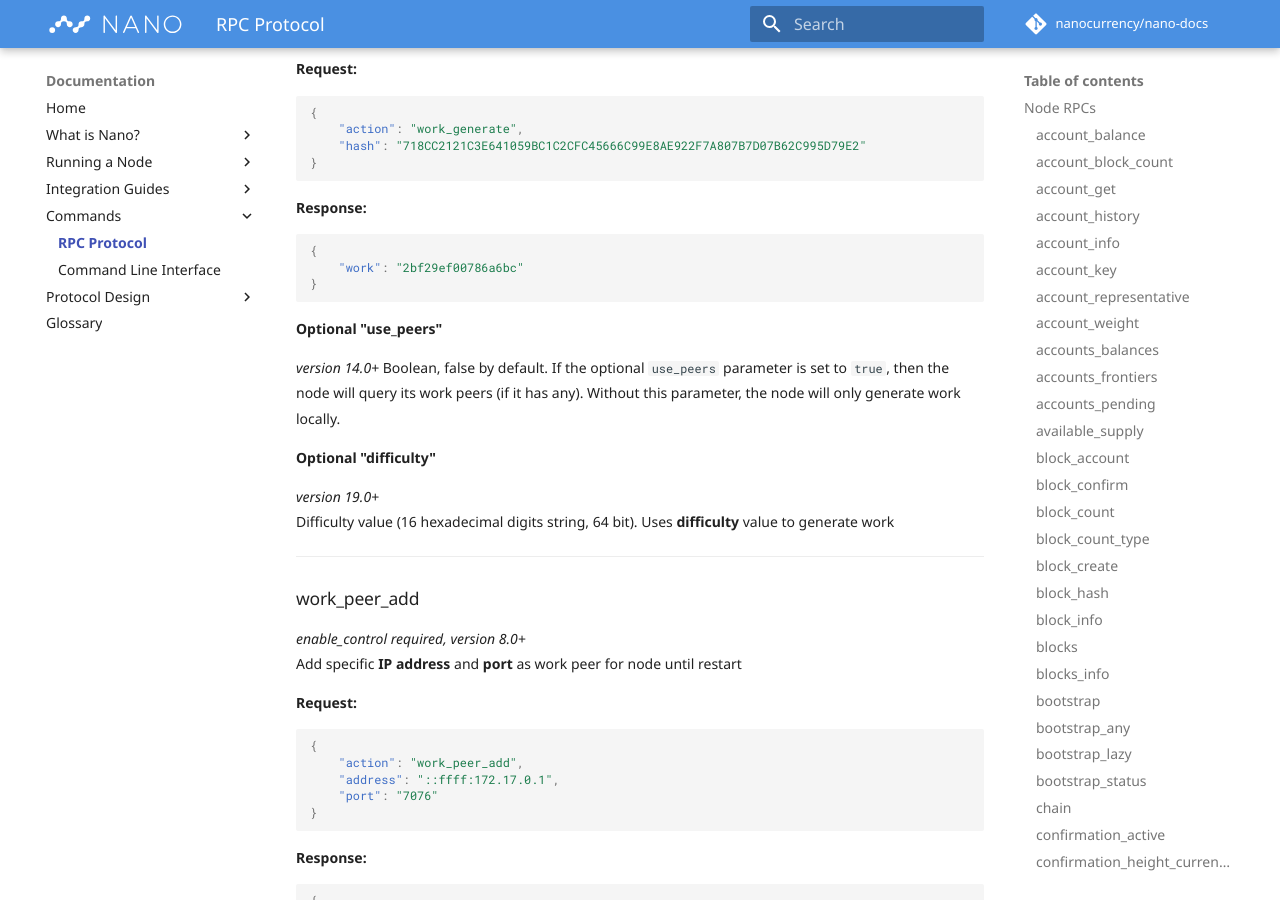
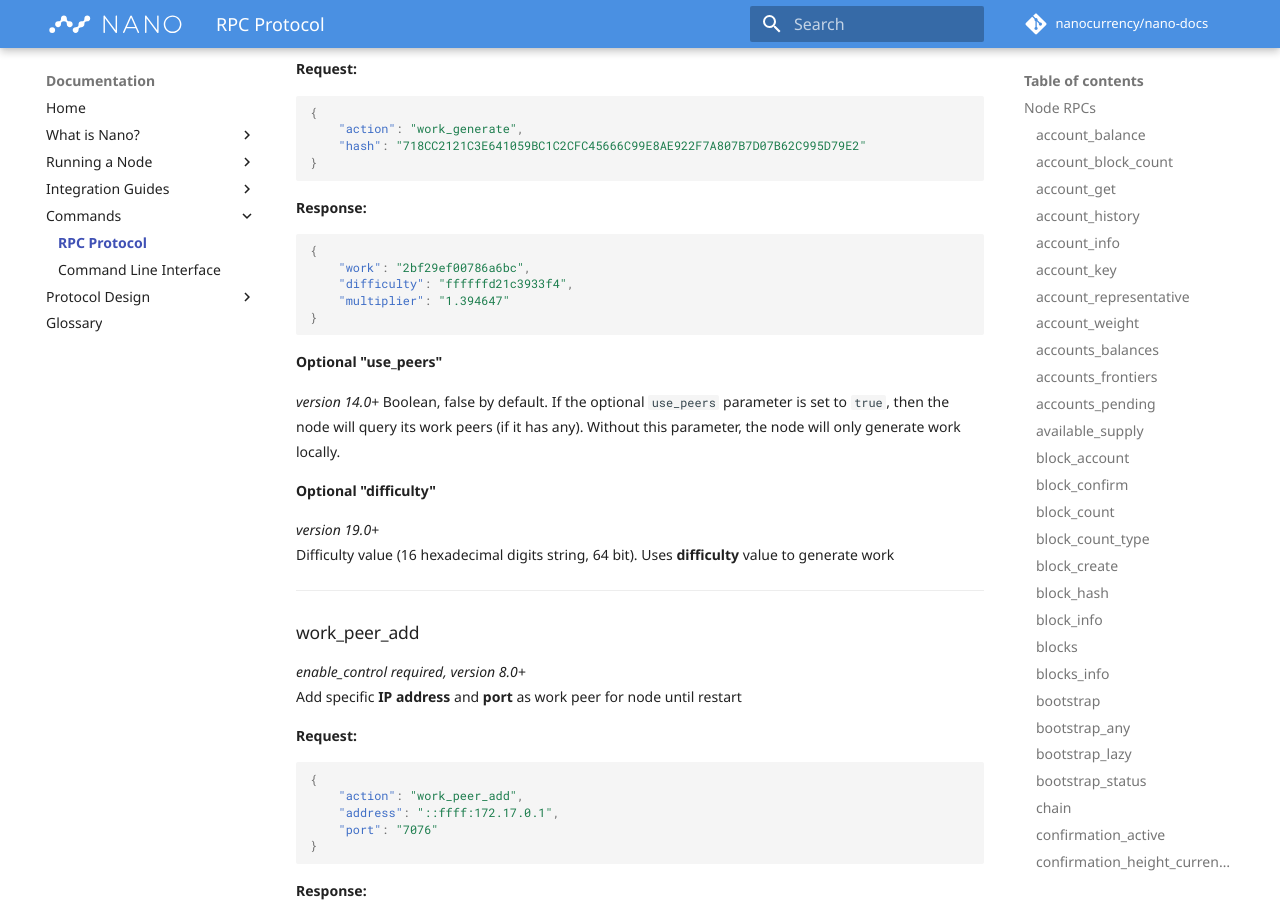
Before and after one commit to nanocurrency/nano-docs, an MkDocs documentation site: the page built from docs/commands/rpc-protocol.md, in a window 1280 px wide and 900 px high, scrolled down 46703 px. Built offline with MkDocs 1.6.1 and Material for MkDocs 9.7.7, drawn with Linux system fonts in a browser that asks for light colours; comment, search, counter and statistics services are not loaded.

Commit message:
Update difficulty params for work_generate and work_validate

````diff
--- a/docs/commands/rpc-protocol.md
+++ b/docs/commands/rpc-protocol.md
@@ -2301,7 +2301,9 @@
 **Response:**
 ```json
 {
-    "work": "2bf29ef00786a6bc"
+    "work": "2bf29ef00786a6bc",
+    "difficulty": "ffffffd21c3933f4",
+    "multiplier": "1.394647"
 }
 ```
 
@@ -2393,7 +2395,7 @@
 ```json
 {
     "valid": "1",
-    "value": "ffffffd21c3933f4",
+    "difficulty": "ffffffd21c3933f4",
     "multiplier": "1.394647"
 }
 ```
````
